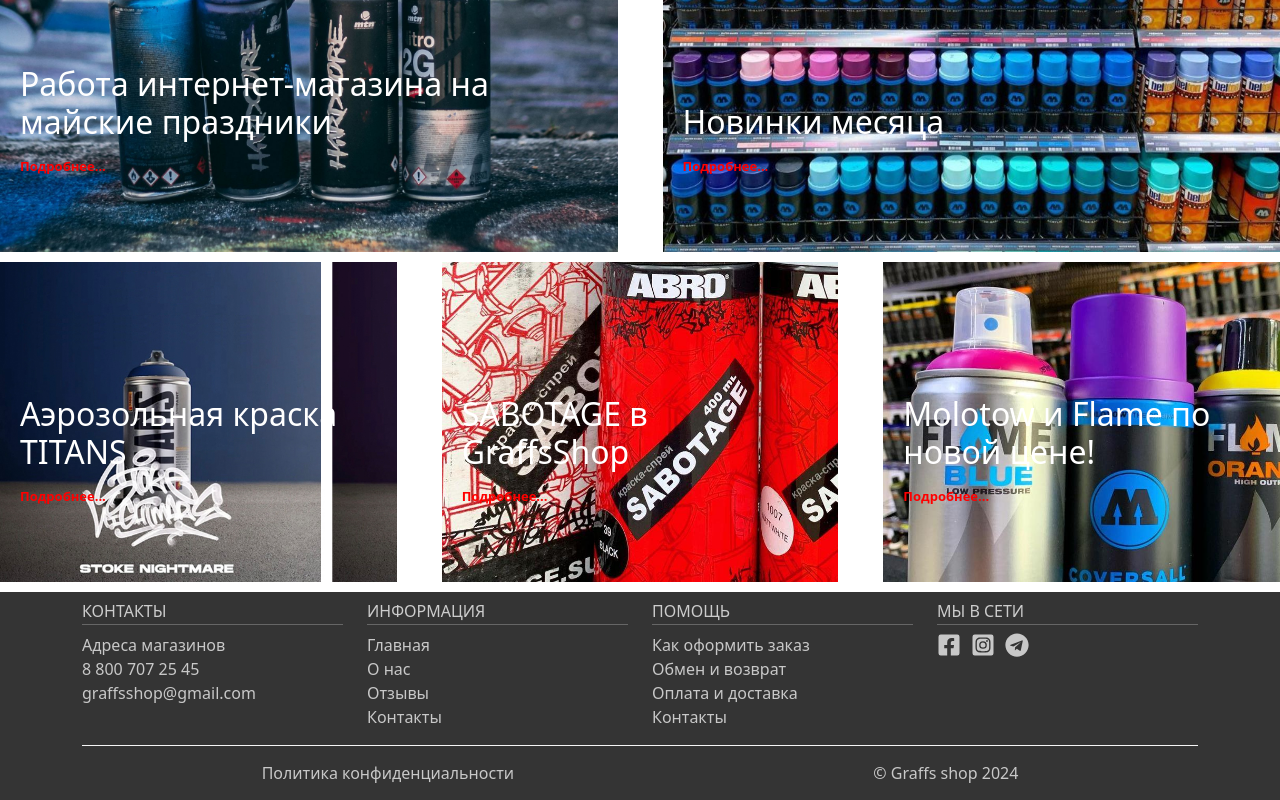
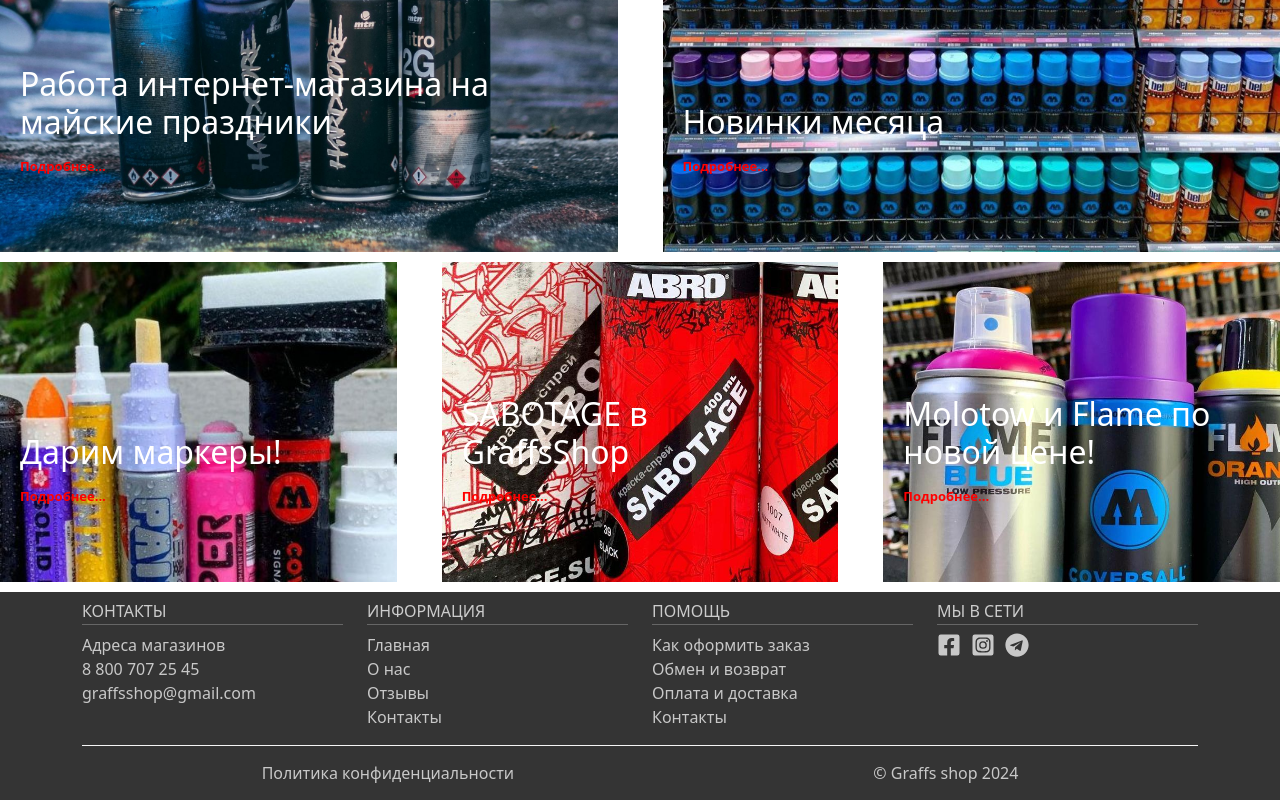
Before and after one commit to Slavchezzzz/Slavchezzzz.github.io, a React (Create React App) app: page / in a window 1280 px wide. Shown: the part 2634-3434 px from the top of the page. Built offline with nearby package versions, Linux system fonts and the light colour scheme.

Commit message:
rename news

```diff
--- a/src/components/News.jsx
+++ b/src/components/News.jsx
@@ -33,10 +33,10 @@
         <div className="small-news">
           <div className="article-wrap-small">
             <div className="article-avatar">
-              <img src="../slide/slide6.jpg" alt="" />
+              <img src="../slide/slide10.jpg" alt="" />
             </div>
             <div className="article_text">
-              <h2>Аэрозольная краска TITANS</h2>
+              <h2>Дарим маркеры!</h2>
               <a href="">Подробнее...</a>
             </div>
           </div>
```
Also changed, not shown: public/slide/slide10.jpg (added).
